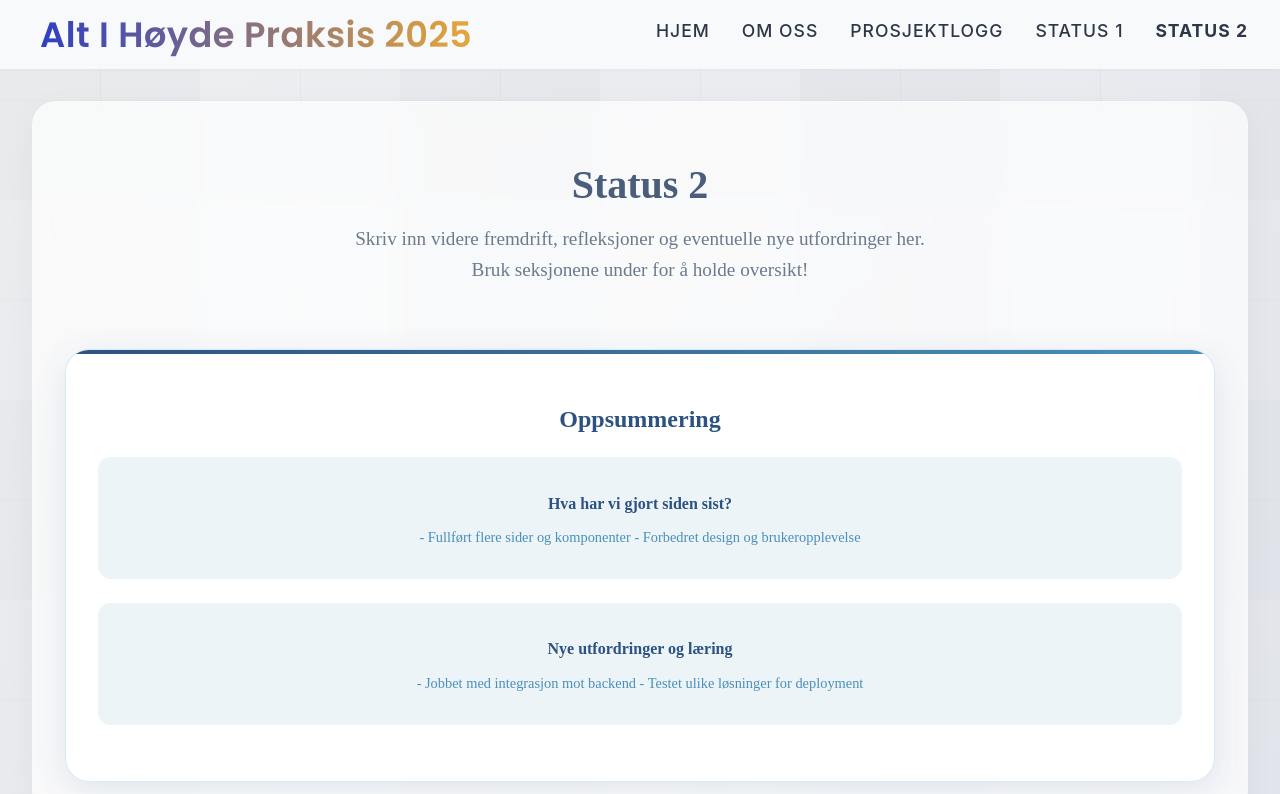
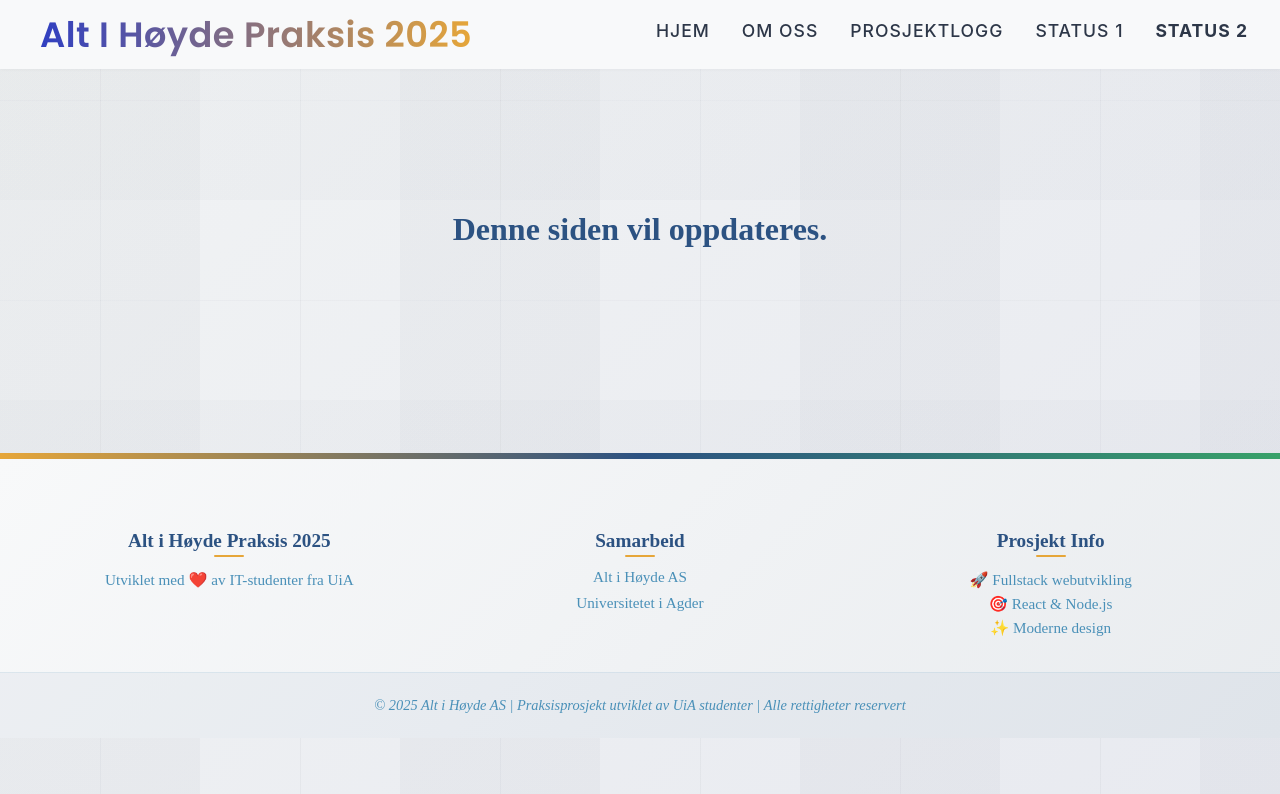
Before and after one commit to sigurdmaeland/Praksisprosjekt-Alt-i-H-yde-kommunikasjonsplattform, a React (Vite) app: page /status2 in a window 1280 px wide. Shown: the top 794 px of the page. Built offline with nearby package versions, Linux system fonts and the light colour scheme.

Commit message:
Liten tweak på status 2 siden

```diff
--- a/src/pages/Status2.jsx
+++ b/src/pages/Status2.jsx
@@ -1,40 +1,8 @@
 import React from 'react';
-import '../css/omoss.css';
 
 const Status2 = () => (
-  <div className="page-container omoss-page">
-    <div className="content-wrapper">
-      <div className="omoss-header">
-        <h1 className="omoss-title">Status 2</h1>
-        <p className="omoss-subtitle">
-          Skriv inn videre fremdrift, refleksjoner og eventuelle nye utfordringer her. Bruk seksjonene under for å holde oversikt!
-        </p>
-      </div>
-      <div className="team-section">
-        <div className="team-grid">
-          <div className="person-card" style={{minHeight:'220px'}}>
-            <h3 className="person-name">Oppsummering</h3>
-            <div className="person-background">
-              <h4 className="background-title">Hva har vi gjort siden sist?</h4>
-              <p className="background-text">
-                {/* Skriv inn status og fremdrift her! */}
-                - Fullført flere sider og komponenter
-                - Forbedret design og brukeropplevelse
-                {/* Legg til mer etter hvert! */}
-              </p>
-            </div>
-            <div className="person-background">
-              <h4 className="background-title">Nye utfordringer og læring</h4>
-              <p className="background-text">
-                {/* Skriv inn utfordringer, læring og refleksjoner */}
-                - Jobbet med integrasjon mot backend
-                - Testet ulike løsninger for deployment
-              </p>
-            </div>
-          </div>
-        </div>
-      </div>
-    </div>
+  <div style={{minHeight: '40vh', display: 'flex', alignItems: 'center', justifyContent: 'center'}}>
+    <h2 style={{color: '#2C5282', fontWeight: 600, fontSize: '2rem'}}>Denne siden vil oppdateres.</h2>
   </div>
 );
 
```
